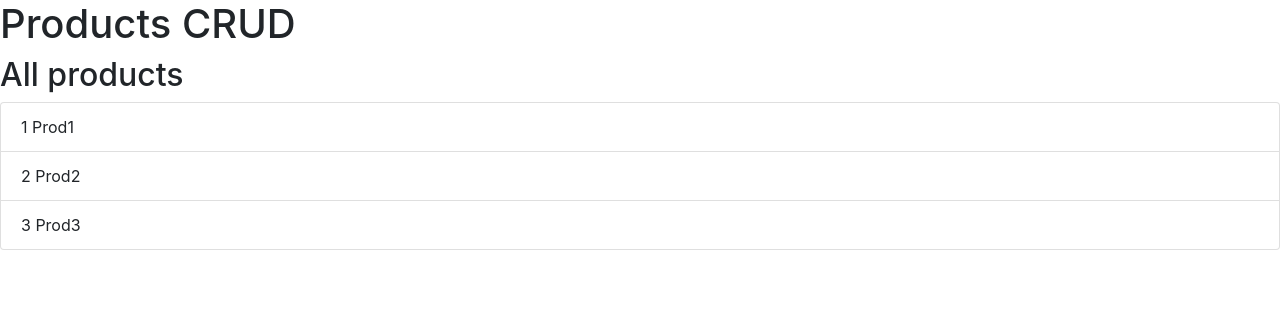
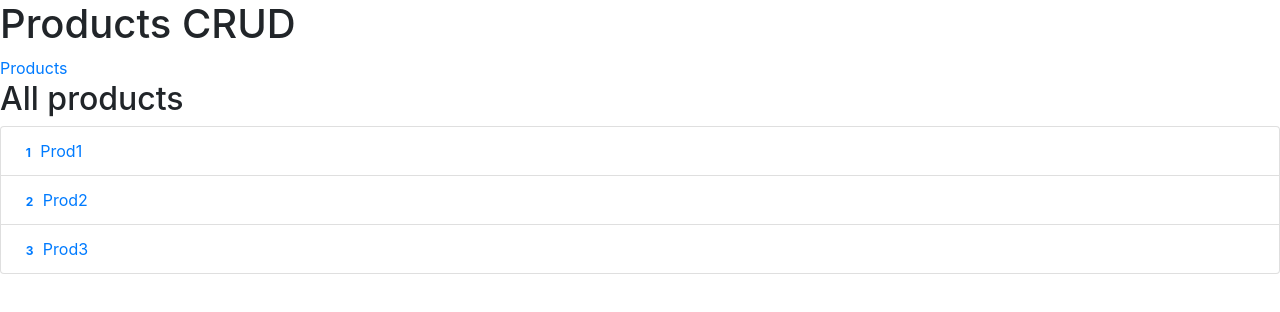
Before and after one commit to pablofelitti/products-front, an Angular app: page /products in a window 1280 px wide. Before the commit this address led to /. Shown: the top 312 px of the page. Built offline with nearby package versions, Linux system fonts and the light colour scheme.

Commit message:
added routing for product list and product detail

```diff
--- a/src/app/app-routing.module.ts
+++ b/src/app/app-routing.module.ts
@@ -1,7 +1,13 @@
 import { NgModule } from '@angular/core';
 import { Routes, RouterModule } from '@angular/router';
 
-const routes: Routes = [];
+import { ProductComponent } from './product/product.component'
+import { ProductDetailComponent } from './product-detail/product-detail.component'
+
+const routes: Routes = [
+  { path: 'products', component: ProductComponent },
+  { path: 'productDetail/:id', component: ProductDetailComponent },
+];
 
 @NgModule({
   imports: [RouterModule.forRoot(routes)],
--- a/src/app/app.component.html
+++ b/src/app/app.component.html
@@ -1,2 +1,5 @@
 <h1>{{title}}</h1>
-<app-product></app-product>
+<nav>
+  <a routerLink="/products">Products</a>
+</nav>
+<router-outlet></router-outlet>
--- a/src/app/product-detail/product-detail.component.ts
+++ b/src/app/product-detail/product-detail.component.ts
@@ -1,5 +1,9 @@
 import { Component, OnInit, Input } from '@angular/core';
+import { ActivatedRoute } from '@angular/router';
+import { Location } from '@angular/common';
+
 import { Product } from '../product';
+import { ProductService } from '../product.service';
 
 @Component({
   selector: 'app-product-detail',
@@ -8,11 +12,20 @@ import { Product } from '../product';
 })
 export class ProductDetailComponent implements OnInit {
 
-  @Input() product: Product;
+  product: Product;
 
-  constructor() { }
+  constructor(private productService: ProductService,
+              private route: ActivatedRoute,
+              private location: Location) { }
 
   ngOnInit(): void {
+    this.getProduct();
+  }
+
+  getProduct(): void {
+    const id = +this.route.snapshot.paramMap.get('id');
+    this.productService.getProduct(id)
+      .subscribe(product => this.product = product);
   }
 
 }
--- a/src/app/product.service.ts
+++ b/src/app/product.service.ts
@@ -14,4 +14,8 @@ export class ProductService {
   getProducts(): Observable<Product[]> {
     return of(PRODUCTS);
   }
+
+  getProduct(index): Observable<Product> {
+    return of(PRODUCTS[index-1])
+  }
 }
--- a/src/app/product/product.component.html
+++ b/src/app/product/product.component.html
@@ -1,8 +1,8 @@
 <h2>All products</h2>
 <ul class="list-group">
   <li *ngFor="let product of products" (click)="onSelect(product)" class="list-group-item">
-    <span>{{product.id}}</span> {{product.name}}
+    <a routerLink="/productDetail/{{product.id}}">
+      <span class="badge">{{product.id}}</span> {{product.name}}
+    </a>
   </li>
 </ul>
-
-<app-product-detail [product]="selectedProduct"></app-product-detail>
```
